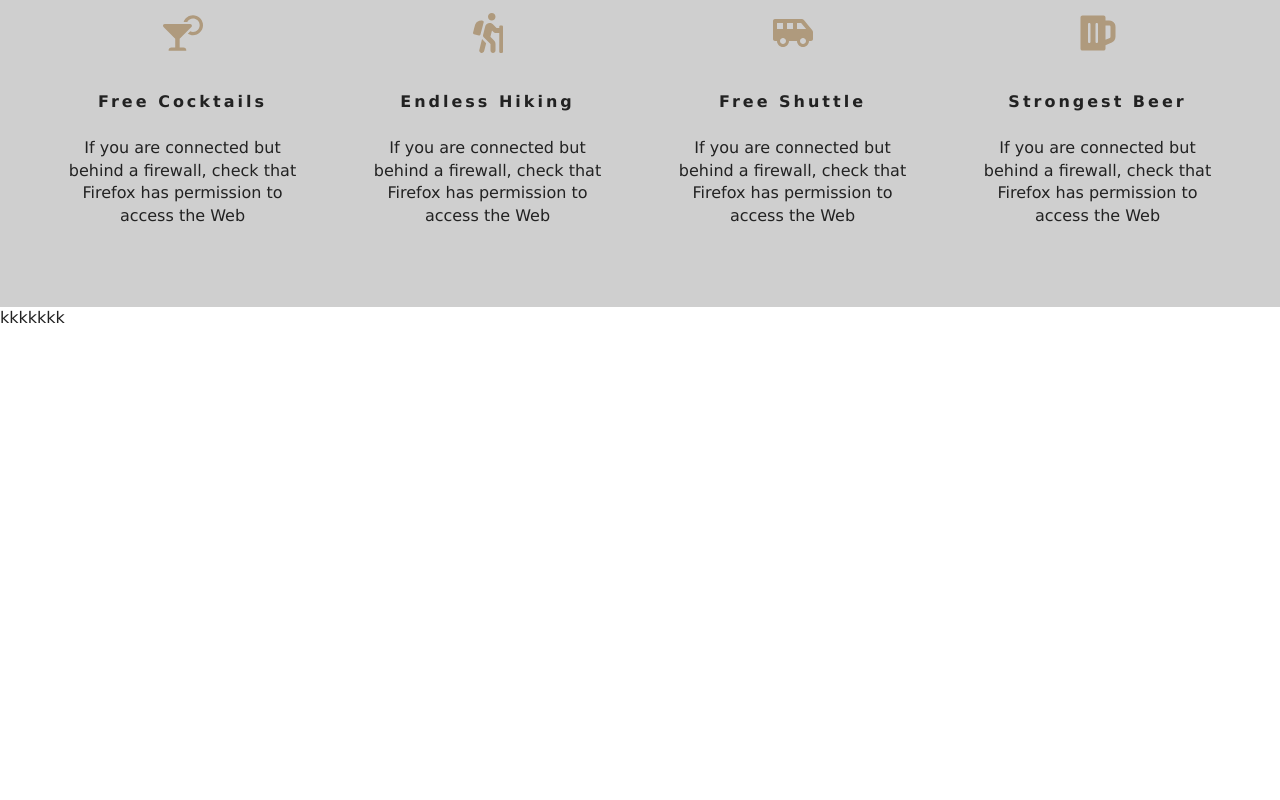
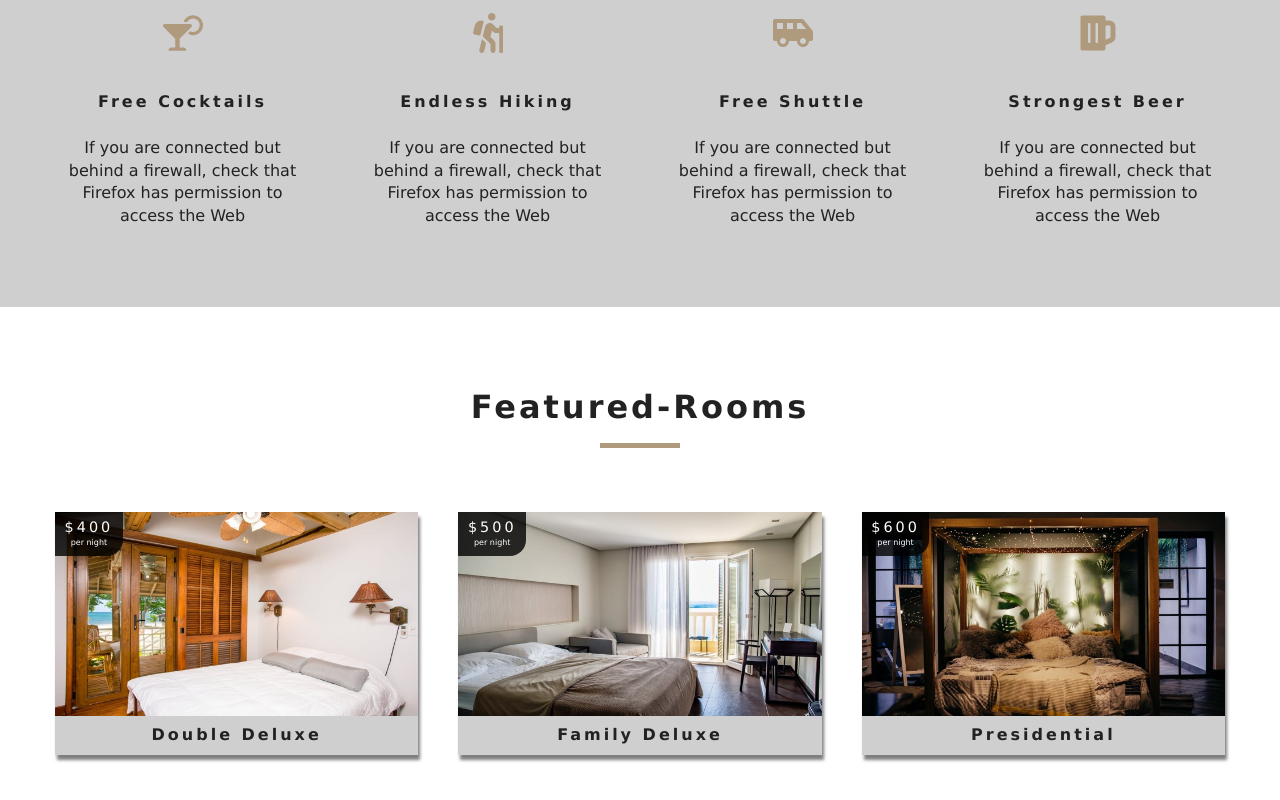
Before and after one commit to Khingz/Beach-Resort-Code-Along, a React (Create React App) app: page / in a window 1280 px wide. Shown: the part 994-1794 px from the top of the page. Before the commit the page ends 1323 px from the top, so only its background shows below. Built offline with nearby package versions, Linux system fonts and the light colour scheme.

Commit message:
Featured room section completed

```diff
--- a/src/App.css
+++ b/src/App.css
@@ -516,4 +516,4 @@
     max-width: 1170px;
   }
 }
-/* end of rooms fitler*/
+/* end of rooms filter*/
--- a/src/Context.js
+++ b/src/Context.js
@@ -1,13 +1,46 @@
 import React from 'react';
+import items from './data';
 
 const RoomContext = React.createContext();
 
 class RoomProvider extends React.Component {
-    state = {};
+    state = {
+        rooms: [],
+        sortedRooms: [],
+        featuredRooms: [],
+        loading: true
+    };
+
+    //get data function
+
+    componentDidMount() {
+        let rooms = this.formatData(items)
+        let featuredRooms = rooms.filter(room => room.featured === true);
+        this.setState({
+            loading: false,
+            featuredRooms,
+            rooms,
+            sortedRooms: rooms
+        })
+    }
+
+    formatData(items) {
+        let tempItems = items.map(item => {
+            let id = item.sys.id;
+            let images = item.fields.images.map(image => {
+                return image.fields.file.url
+            });
+            let room = {...item.fields, images, id}
+
+            return room;
+        })
+        return tempItems
+    }
+
     render() {
         return (
             <>
-                <RoomContext.Provider value={'hello'}>
+                <RoomContext.Provider value={{...this.state }}>
                     {this.props.children}
                 </RoomContext.Provider>
             </>
--- a/src/components/FeaturedRooms.js
+++ b/src/components/FeaturedRooms.js
@@ -1,11 +1,24 @@
 import React, { Component } from 'react';
+import { RoomContext } from '../Context';
+import Loading from './Loading';
+import Title from './Title';
+import Room from './Room';
 
 class FeaturedRooms extends Component {
+    static contextType = RoomContext;
     render() {
+        let { loading, featuredRooms: rooms } = this.context;
+        console.log(rooms);
+        rooms = rooms.map(room => {
+            return <Room key={room.id} room={room} />
+        })
         return(
-            <>
-                kkkkkkk
-            </>
+            <section className='featured-rooms'>
+                <Title title='featured-rooms' />
+                <div className='featured-rooms-center'>
+                    {loading ? <Loading /> : rooms}
+                </div>
+            </section>
         )
     }
 }
--- /dev/null
+++ b/src/components/Loading.js
@@ -0,0 +1,14 @@
+import React from 'react';
+import loadingGif from '../images/gif/loading-arrow.gif';
+
+
+const Loading = () => {
+    return (
+        <div className='loading'>
+            <h4>Rooms Data Loading</h4>
+            <img src={loadingGif} alt='loading' />
+        </div>
+    )
+}
+
+export default Loading
--- /dev/null
+++ b/src/components/Room.js
@@ -0,0 +1,34 @@
+import React from 'react';
+import { Link } from 'react-router-dom';
+import defaultImg from '../images/room-1.jpeg';
+import PropTypes from 'prop-types';
+
+const Room = ({ room }) => {
+    const { name, slug, images, price } = room;
+    return (
+        <>
+            <article className='room'>
+                <div className='img-container'>
+                    <img src={images[0] || defaultImg} alt='single room' />
+                    <div className='price-top'>
+                        <h6>${price}</h6>
+                        <p>per night</p>
+                    </div>
+                    <Link to={`/rooms/${slug}`} className='btn-primary room-link'>Features</Link>
+                </div>
+                <p className='room-info'>{name}</p>
+            </article>
+        </>
+    )
+}
+
+Room.propTypes = {
+    room: PropTypes.shape({
+        name: PropTypes.string.isRequired,
+        slug: PropTypes.string.isRequired,
+        images: PropTypes.arrayOf(PropTypes),
+        price: PropTypes.number.isRequired
+    })
+}
+
+export default Room;
```
